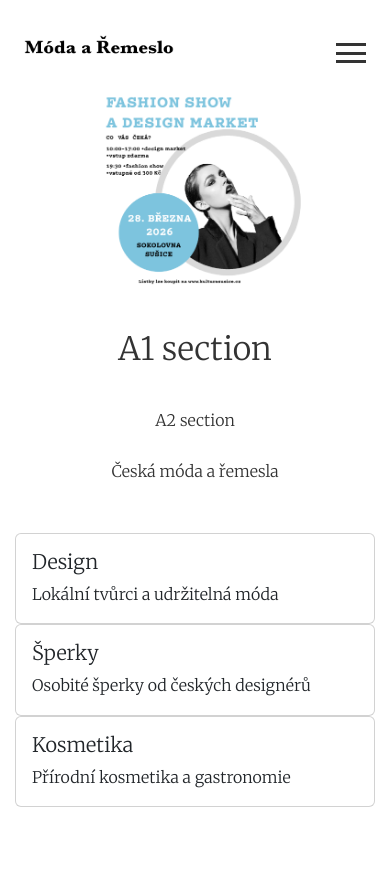
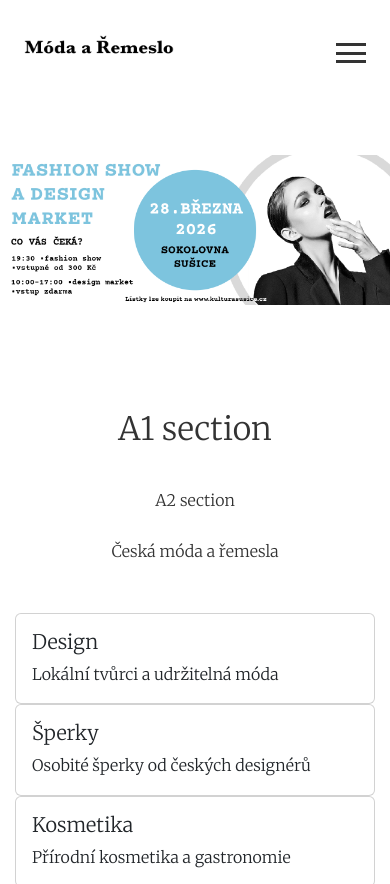
Before and after one commit to Yegor-afk/modaaremeslo.cz, a plain HTML site: page index.html in a window 390 px wide. Shown: the top 884 px of the page. Drawn offline with nearby package versions, Linux system fonts and the light colour scheme.

Commit message:
adjust heroimg

```diff
--- a/assets/css/style.css
+++ b/assets/css/style.css
@@ -15,6 +15,11 @@ body {
   background-color: #ffffff;
   color: #333;
   line-height: 1.6;
+}
+
+/* Offset for content so it doesn't overlap header */
+body {
+  padding-top: 90px;
 }
 
 .container {
@@ -34,14 +39,6 @@ body {
   height: 90px;
   min-height: 90px;
   transition: background-color 0.3s ease, box-shadow 0.3s ease;
-}
-
-.hero-section .hero-image img {
-  width: 100%;
-  height: 400px; /* Увеличиваем высоту */
-  max-width: 100%;
-  object-fit: contain; /* Показывает полное изображение без обрезки */
-  object-position: center; /* Центрирует изображение */
 }
 
 .header .container-fluid {
@@ -252,11 +249,6 @@ body {
   visibility: visible;
 }
 
-/* Offset for content so it doesn't overlap header */
-body {
-  padding-top: 90px;
-}
-
 /* ======= Hero Section ======= */
 .hero-section {
   width: 100%;
@@ -267,41 +259,31 @@ body {
 
 .hero-image {
   width: 100%;
-  height: 400px; /* Увеличиваем высоту контейнера */
+  height: 450px; /* Increased from 350px to 450px */
   overflow: hidden;
   display: flex;
   align-items: center;
   justify-content: center;
-  background-color: #ffffff; /* Белый фон для пустых областей */
+  background-color: #ffffff;
 }
 
 .hero-image img {
   width: 100%;
-  height: auto;
-  display: block;
-  object-fit: cover;
+  height: 100%;
+  object-fit: contain; /* Show full image without cropping */
+  object-position: center;
 }
 
 /* Hero Image Responsive Sizes */
 @media (max-width: 768px) {
-  .hero-section .hero-image img {
-    height: 250px; /* Увеличиваем для планшетов */
-  }
-
   .hero-image {
-    height: 250px;
-    background-color: #ffffff; /* Белый фон */
+    height: 350px; /* Increased from 280px to 350px */
   }
 }
 
 @media (max-width: 576px) {
-  .hero-section .hero-image img {
-    height: 200px; /* Увеличиваем для мобильных */
-  }
-
   .hero-image {
-    height: 200px;
-    background-color: #ffffff; /* Белый фон */
+    height: 280px; /* Increased from 220px to 280px */
   }
 }
 
@@ -625,11 +607,6 @@ p {
     padding-top: 90px;
   }
 
-  .hero-section {
-    margin-top: -90px;
-    padding-top: 90px;
-  }
-
   .nav-menu {
     width: 350px;
     padding: 35px 20px;
@@ -679,11 +656,6 @@ p {
 
   .design-market-section h1 {
     font-size: 1.8rem;
-  }
-
-  .hero-section {
-    margin-top: -90px;
-    padding-top: 90px;
   }
 
   .nav-menu {
--- a/index.html
+++ b/index.html
@@ -95,7 +95,7 @@
   <!-- ======= Hero Image ======= -->
   <section class="hero-section">
     <div class="hero-image">
-      <img src="assets/Logo/FSlogo.webp" alt="Modaaremeslo.cz Hero" class="img-fluid w-100">
+      <img src="assets/Logo/POSTER.png" alt="Modaaremeslo.cz Hero" class="img-fluid w-100">
     </div>
   </section>
   <!-- ======= End Hero Image ======= -->
```
Also changed, not shown: assets/Logo/FSlogo.webp (deleted), assets/Logo/POSTER.png (added).
